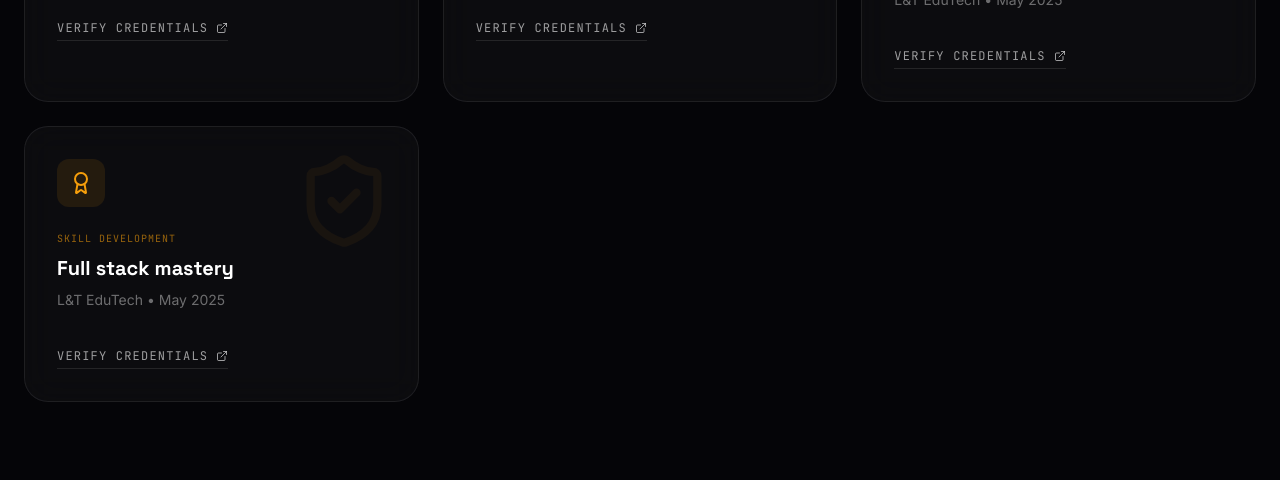
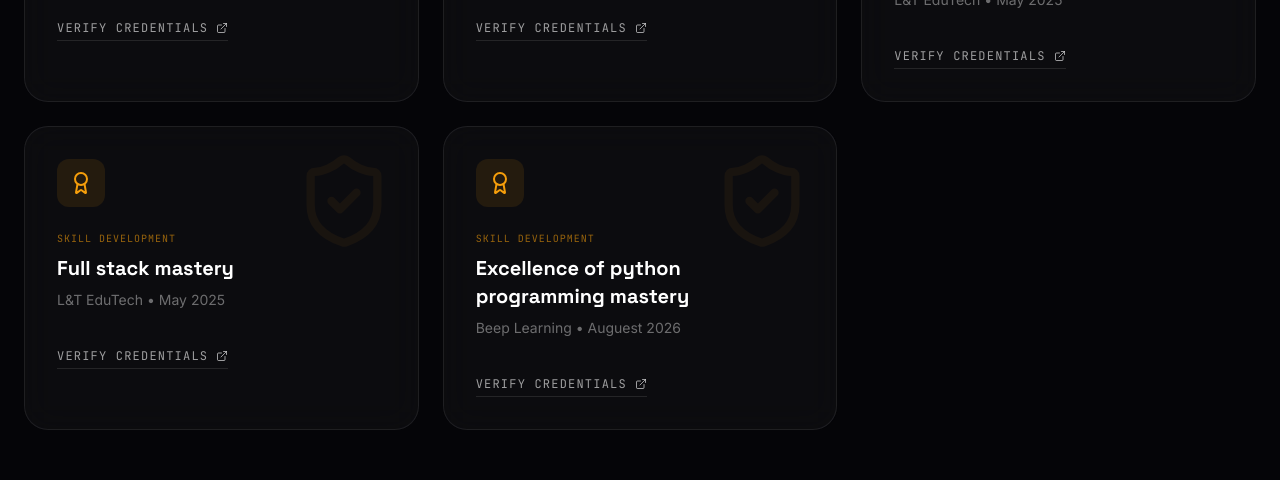
Before and after one commit to parthu7990/parth-portfolio, a React (Vite) app: page / in a window 1280 px wide. Shown: the part 4840-5320 px from the top of the page. Built offline with nearby package versions, Linux system fonts and the light colour scheme; no server answers.

Commit message:
Add new certificate

```diff
--- a/src/data/certificates.ts
+++ b/src/data/certificates.ts
@@ -13,14 +13,14 @@ export const certificates: Certificate[] = [
     title: 'MERN Stack workshop',
     issuer: 'CreArt® Solutions Pvt Ltd',
     date: 'Sep 2025',
-    link: 'https://drive.google.com/file/d/1e3Z8t2FGiTRH8ZI7Ku5lmGJ-mXMnOTu4/view?usp=drive_link',
+    link: 'https://drive.google.com/file/d/1e3Z8t2FGiTRH8ZI7Ku5lmGJ-mXMnOTu4/view?usp=sharing',
     type: 'Workshop Hand On Experience',
   },
   {
     title: 'Python Compition ',
     issuer: 'Sankalchand Patel College of Engineering (SPCE) - Visnagar',
     date: 'Sep 2025',
-    link: 'https://drive.google.com/file/d/1iHVxx1-CCeO_BLWUb_3Ho7MOOAA7T7q7/view?usp=drive_link',
+    link: 'https://drive.google.com/file/d/1iHVxx1-CCeO_BLWUb_3Ho7MOOAA7T7q7/view?usp=sharing',
     type: 'Technical',
   },
   {
@@ -34,14 +34,14 @@ export const certificates: Certificate[] = [
     title: 'Powe Bi Workshop',
     issuer: 'Office Master',
     date: 'Sep 2025',
-    link: 'https://drive.google.com/file/d/1TP-rszPcAYVW9x28B2jklfEKhy9V_CeD/view?usp=drive_link',
+    link: 'https://drive.google.com/file/d/1TP-rszPcAYVW9x28B2jklfEKhy9V_CeD/view?usp=sharing',
     type: 'Design',
   },
   {
     title: 'Young professional ',
     issuer: 'TCS iON',
     date: ' Feb 2025',
-    link: 'https://drive.google.com/file/d/16n4XWdsLZUsGM53Bn2m0-Gw1eGfq6jg7/view?usp=drive_link',
+    link: 'https://drive.google.com/file/d/1TP-rszPcAYVW9x28B2jklfEKhy9V_CeD/view?usp=sharing',
     type: 'Soft Skills',
   },
   {
@@ -55,7 +55,14 @@ export const certificates: Certificate[] = [
     title: 'Full stack mastery',
     issuer: 'L&T EduTech',
     date: 'May 2025',
-    link: 'https://drive.google.com/file/d/187ymDWPWezBcDb0KJg_lgK0kuJEdTv3J/view?usp=drive_link',
+    link: 'https://drive.google.com/file/d/187ymDWPWezBcDb0KJg_lgK0kuJEdTv3J/view?usp=sharing',
+    type: 'Skill Development',
+  },
+  {
+    title: 'Excellence of python programming mastery',
+    issuer: ' Beep Learning',
+    date: 'Auguest 2026',
+    link: 'https://drive.google.com/file/d/1PgMAMWhTqmW2DG6BbmC2ieJoTM0EEbqK/view?usp=sharing',
     type: 'Skill Development',
   },
 ];
```
Also changed, not shown: src/data/site.ts (line endings or trailing spaces).
